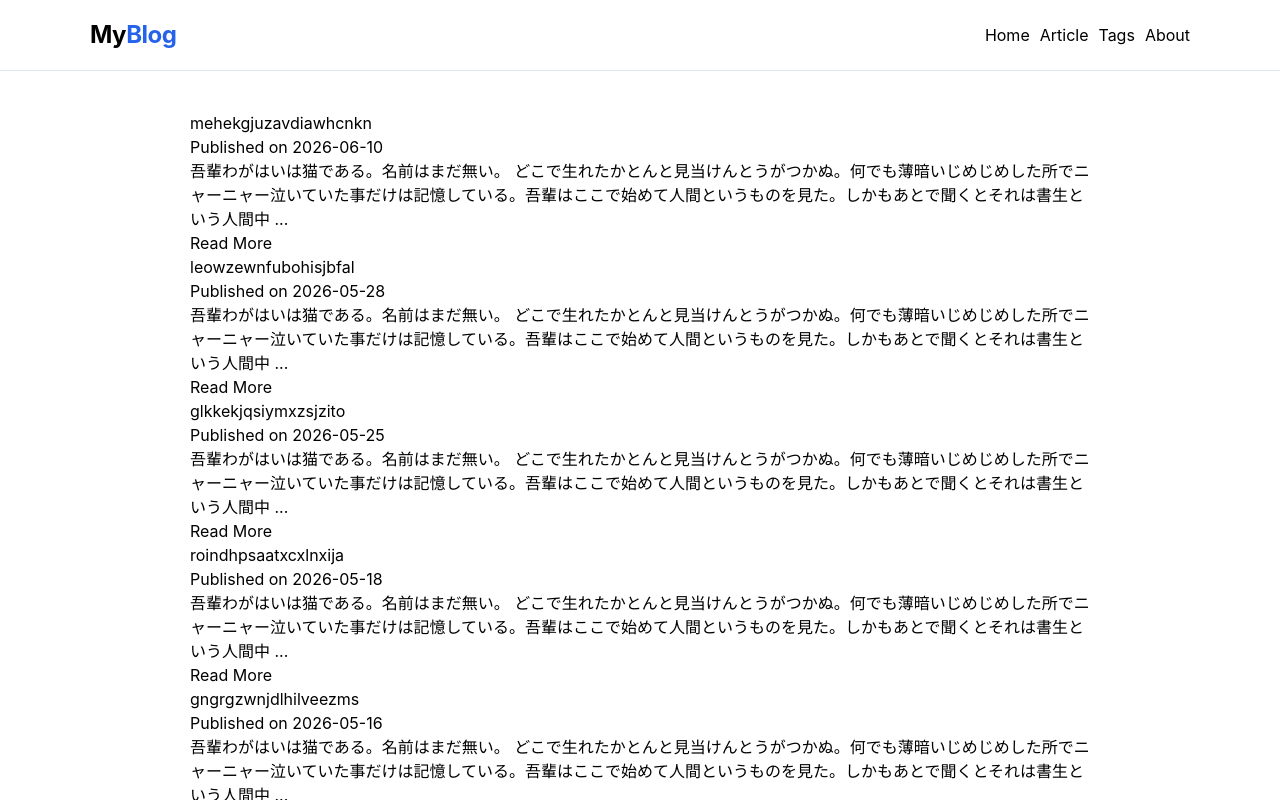
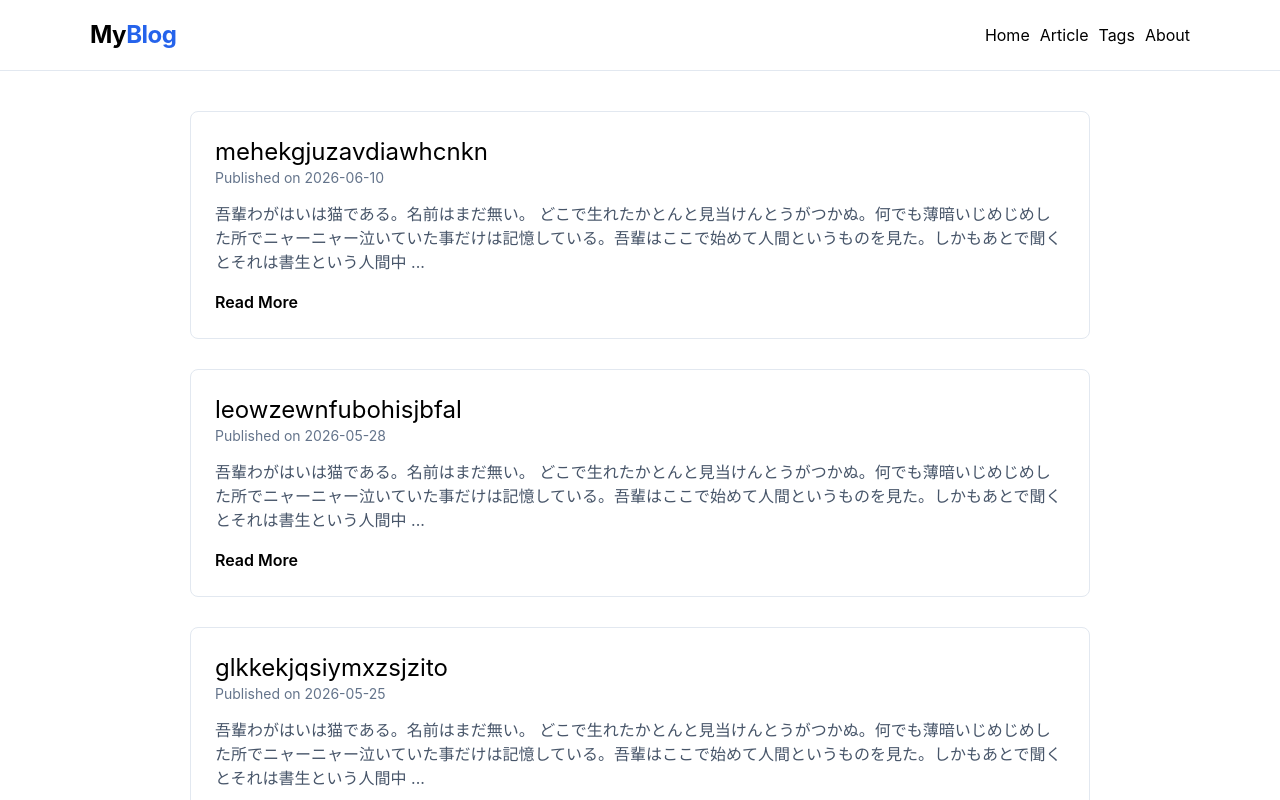
Before and after one commit to slipanchor578/escape, a Next.js app: page /page/1 in a window 1280 px wide. Shown: the top 800 px of the page. Built offline with nearby package versions, Linux system fonts and the light colour scheme.

Commit message:
/, /page 共通の処理をコンポーネント化 - PostCardとしてコンポーネント化

```diff
--- a/src/app/page.tsx
+++ b/src/app/page.tsx
@@ -1,7 +1,4 @@
-import { truncateUnicode } from '@/lib/api';
 import { allPosts } from '@/lib/allPosts';
-
-import Link from 'next/link';
 import Pagination from '@/app/_components/pagination';
 import PostCard from '@/components/postcard';
 
@@ -18,18 +15,7 @@ export default async function Page() {
   return (
     <>
       {pagePosts.map((post) => (
-        <PostCard key={post.slug}>
-          <div className="p-6">
-            <h2 className="text-2xl">
-              <Link href={`/post/${post.slug}`}>{post.title}</Link>
-            </h2>
-            <p className="text-sm text-[#64748b] mb-3.5">Published on {post.date}</p>
-            <p className="text-[#475569] mb-4">{truncateUnicode(post.content, 120)}</p>
-            <Link href={`/post/${post.slug}`} className="font-semibold">
-              Read More
-            </Link>
-          </div>
-        </PostCard>
+        <PostCard key={post.slug} post={post} />
       ))}
 
       <Pagination currentPage={1} totalPage={totalPage} />
--- a/src/app/page/[page]/page.tsx
+++ b/src/app/page/[page]/page.tsx
@@ -1,7 +1,6 @@
-import { truncateUnicode } from "@/lib/api";
-import { allPosts } from "@/lib/allPosts";
-import Link from "next/link";
-import Pagination from "@/app/_components/pagination";
+import { allPosts } from '@/lib/allPosts';
+import PostCard from '@/components/postcard';
+import Pagination from '@/app/_components/pagination';
 
 type Params = Promise<{ page: string }>;
 
@@ -24,18 +23,7 @@ export default async function Page({ params }: { params: Params }) {
   return (
     <>
       {pagePosts.map((post) => (
-        <article className="post-card" key={post.slug}>
-          <div className="post-content">
-            <h2>
-              <Link href={`/post/${post.slug}`}>{post.title}</Link>
-            </h2>
-            <p className="post-meta">Published on {post.date}</p>
-            <p className="post-excerpt">{truncateUnicode(post.content, 120)}</p>
-            <Link href={`/post/${post.slug}`} className="read-more">
-              Read More
-            </Link>
-          </div>
-        </article>
+        <PostCard key={post.slug} post={post} />
       ))}
 
       <Pagination currentPage={numPage} totalPage={totalPage} />
--- a/src/components/postcard.tsx
+++ b/src/components/postcard.tsx
@@ -1,13 +1,24 @@
-import React from 'react';
+import Link from 'next/link';
+import { truncateUnicode } from '@/lib/api';
+import type { Post } from '@/interfaces/post';
 
-export default function PostCard({ children }: Readonly<{ children: React.ReactNode}>) {
+export default function PostCard({ post }: Readonly<{ post: Post }>) {
   return (
     <article className="
       bg-white rounded-lg overflow-hidden
       box-shadow-[0_4px_6px_-1px_rgba(0,0,0,0.05)]
-      mb-7.5 border-b border-(--border-color)
+      mb-7.5 border border-(--border-color)
     ">
-      { children }
+      <div className="p-6">
+        <h2 className="text-2xl">
+          <Link href={`/post/${post.slug}`}>{post.title}</Link>
+        </h2>
+        <p className="text-sm text-[#64748b] mb-3.5">Published on {post.date}</p>
+        <p className="text-[#475569] mb-4">{truncateUnicode(post.content, 120)}</p>
+        <Link href={`/post/${post.slug}`} className="font-semibold">
+          Read More
+        </Link>
+      </div>
     </article>
   )
 }
```
Also changed, not shown: src/lib/api.ts (line endings or trailing spaces).
